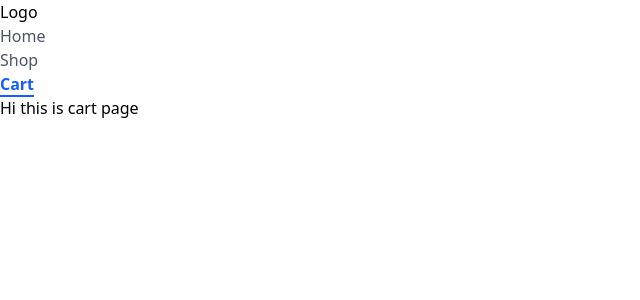
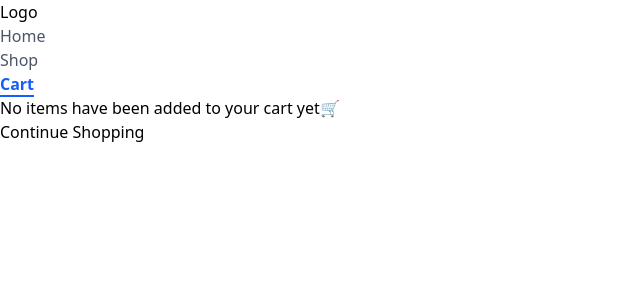
Before and after one commit to Shumaila-sayed/Affordrobe, a React (Vite) app: page /cart in a window 1280 px wide. Shown: the top 300 px of the page, without its empty margins (0-640 px from the left). Built offline with nearby package versions, Linux system fonts and the light colour scheme.

Commit message:
present cart page

```diff
--- a/src/pages/Cart.jsx
+++ b/src/pages/Cart.jsx
@@ -1,9 +1,41 @@
-const Cart = () => {
-    return (
-        <>
-           <h1>Hi this is cart page</h1>
-        </>
-    )
-}
+import { NavLink } from 'react-router';
+import CartItem from '../Components/CartItem';
 
-export default Cart
+const Cart = ({ cartList, setCartList }) => {
+	return (
+		<div>
+			{cartList.length === 0 ? (
+				<>
+					<h1>No items have been added to your cart yet🛒</h1>
+					<NavLink to='/products'>Continue Shopping</NavLink>
+				</>
+			) : (
+				<Order
+					cartList={cartList}
+					setCartList={setCartList}
+				/>
+			)}
+		</div>
+	);
+};
+
+const Order = ({ cartList, setCartList }) => {
+	return (
+		<>
+			<h1>Review Your Order</h1>
+			<div>
+				{cartList.map((product) => (
+					<CartItem
+						product={product}
+						cartList={cartList}
+						setCartList={setCartList}
+						key={product.id}
+					/>
+				))}
+			</div>
+			<h2>Order Summary</h2>
+		</>
+	);
+};
+
+export default Cart;
```
